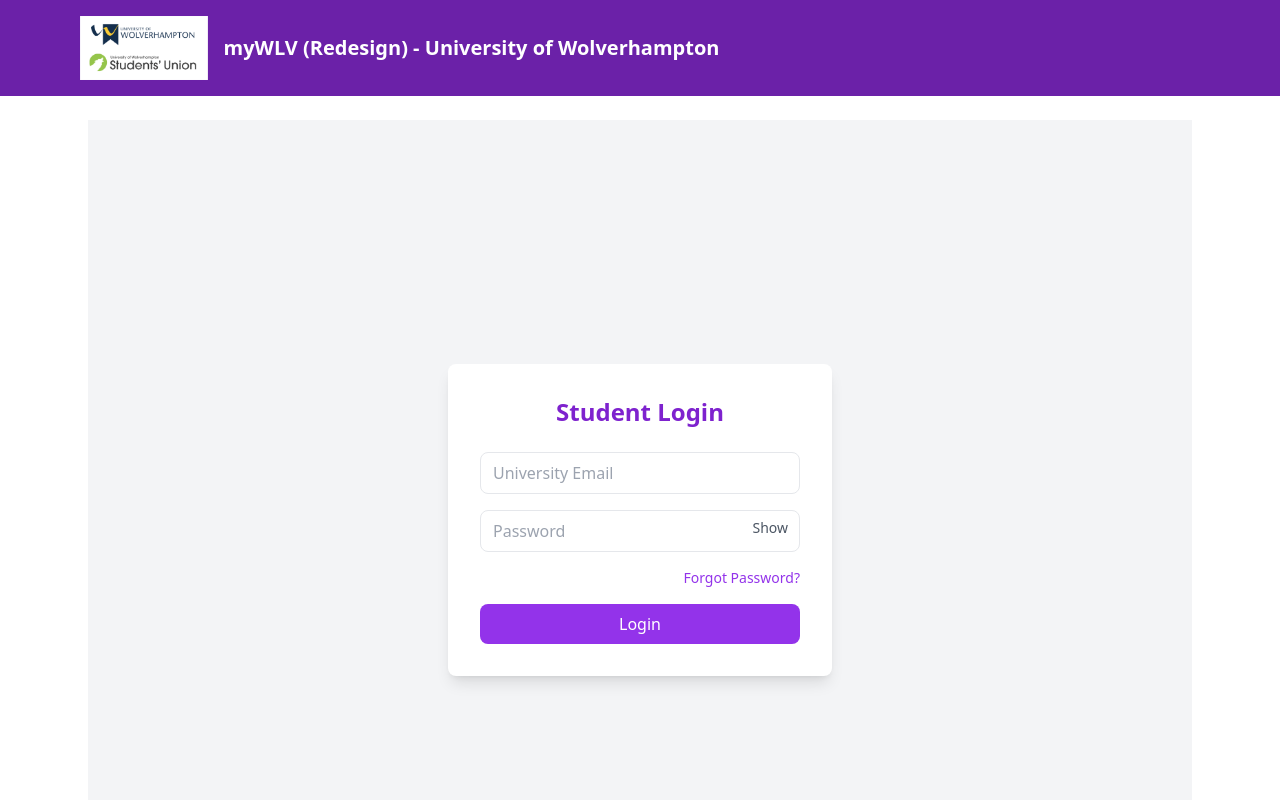
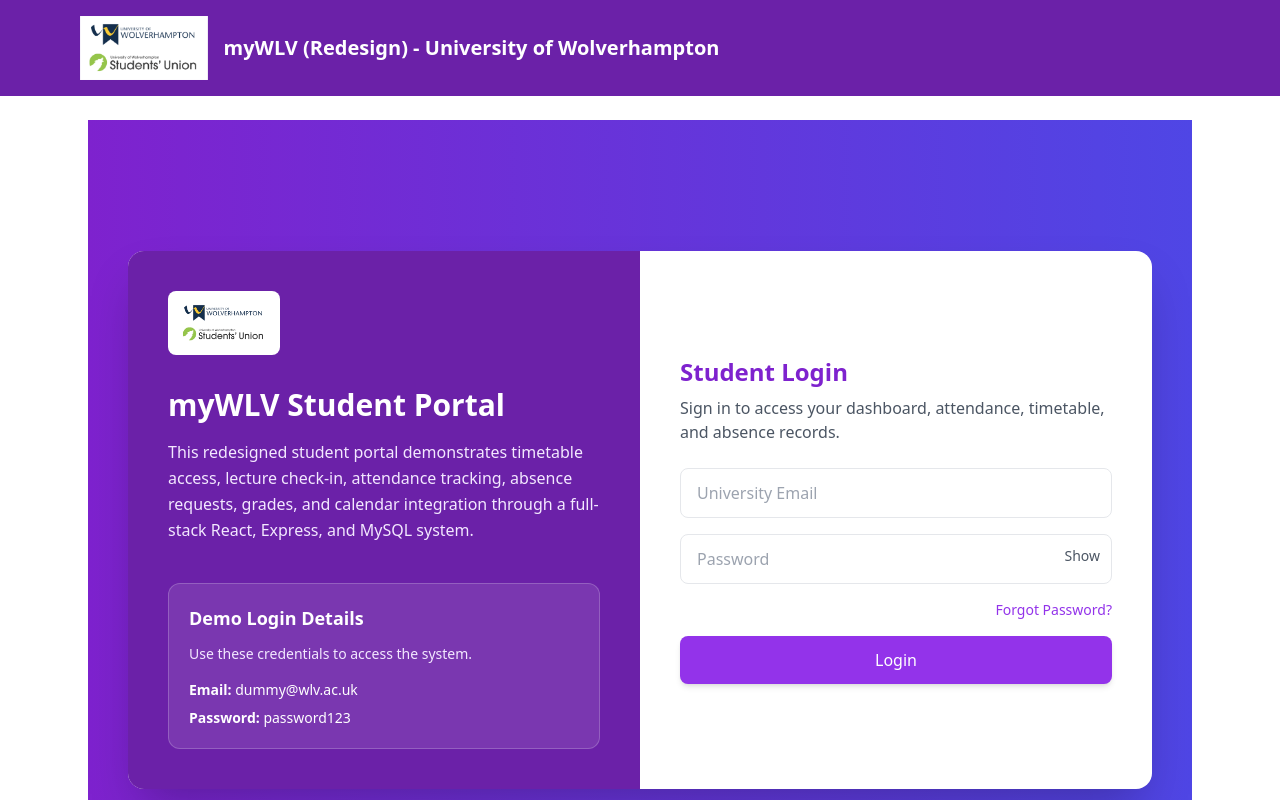
Before and after one commit to Qassy123/Mywlv-clone, a React (Vite) app: page / in a window 1280 px wide. Shown: the top 800 px of the page. Built offline with nearby package versions, Linux system fonts and the light colour scheme; no server answers.

Commit message:
Polish login page and add demo credentials panel

```diff
--- a/src/pages/Login.jsx
+++ b/src/pages/Login.jsx
@@ -1,23 +1,34 @@
 import React, { useState } from "react";
 import { useNavigate } from "react-router-dom";
 import { API_BASE } from "../config";
+import uowLogo from "../assets/uow-logo.jpg";
 
 const Login = ({ setIsAuthenticated }) => {
-  // Form state
+  // This function stores the email input value for login.
   const [email, setEmail] = useState("");
+
+  // This function stores the password input value for login.
   const [password, setPassword] = useState("");
 
-  // UI state
+  // This function stores any login error message shown to the user.
   const [error, setError] = useState("");
+
+  // This function controls whether the password is visible or hidden.
   const [showPassword, setShowPassword] = useState(false);
+
+  // This function controls whether the forgot password modal is open.
   const [forgotOpen, setForgotOpen] = useState(false);
+
+  // This function stores the reset email entered in the forgot password modal.
   const [resetEmail, setResetEmail] = useState("");
 
   const navigate = useNavigate();
 
-  // Login request + store JWT
+  // This function sends the login request and stores the returned JWT token on success.
   const handleLogin = async (e) => {
     e.preventDefault();
+    setError("");
+
     try {
       const response = await fetch(`${API_BASE}/login`, {
         method: "POST",
@@ -41,14 +52,75 @@
   };
 
   return (
-    <div className="flex items-center justify-center min-h-screen bg-gray-100 dark:bg-gray-900">
-      <div className="bg-white dark:bg-gray-800 p-8 rounded-lg shadow-lg w-96">
-        <h2 className="text-2xl font-bold text-purple-700 dark:text-purple-300 mb-6 text-center">
+    <div className="min-h-screen bg-gradient-to-r from-purple-700 to-indigo-600 dark:from-gray-900 dark:to-gray-800 flex items-center justify-center p-6">
+      <div className="w-full max-w-5xl grid grid-cols-1 lg:grid-cols-2 bg-white dark:bg-gray-900 rounded-2xl shadow-2xl overflow-hidden">
+        <div className="hidden lg:flex flex-col justify-between bg-purple-800 text-white p-10">
+          <div>
+            <img
+              src={uowLogo}
+              alt="University of Wolverhampton Logo"
+              className="h-16 w-auto object-contain mb-8 bg-white rounded-lg p-2"
+            />
+            <h1 className="text-3xl font-bold mb-4">
+              myWLV Student Portal
+            </h1>
+            <p className="text-purple-100 leading-relaxed">
+              This redesigned student portal demonstrates timetable access, lecture
+              check-in, attendance tracking, absence requests, grades, and calendar
+              integration through a full-stack React, Express, and MySQL system.
+            </p>
+          </div>
+
+          <div className="mt-10 rounded-xl bg-white/10 border border-white/20 p-5">
+            <h2 className="text-lg font-semibold mb-3">Demo Login Details</h2>
+            <p className="text-sm text-purple-100">Use these credentials to access the system.</p>
+            <div className="mt-4 space-y-2 text-sm">
+              <p>
+                <span className="font-semibold">Email:</span> dummy@wlv.ac.uk
+              </p>
+              <p>
+                <span className="font-semibold">Password:</span> password123
+              </p>
+            </div>
+          </div>
+        </div>
+
+        <div className="flex items-center justify-center p-8 sm:p-10">
+          <div className="w-full max-w-md">
+            <div className="lg:hidden flex flex-col items-center mb-6">
+              <img
+                src={uowLogo}
+                alt="University of Wolverhampton Logo"
+                className="h-14 w-auto object-contain mb-4"
+              />
+              <h1 className="text-2xl font-bold text-purple-700 dark:text-purple-300 text-center">
+                myWLV Student Portal
+              </h1>
+            </div>
+
+            <div className="mb-6">
+              <h2 className="text-2xl font-bold text-purple-700 dark:text-purple-300">
                 Student Login
               </h2>
+              <p className="text-gray-600 dark:text-gray-300 mt-2">
+                Sign in to access your dashboard, attendance, timetable, and absence records.
+              </p>
+            </div>
+
+            <div className="lg:hidden mb-6 rounded-xl bg-purple-50 dark:bg-gray-800 border border-purple-100 dark:border-gray-700 p-4">
+              <h3 className="text-base font-semibold text-purple-700 dark:text-purple-300 mb-2">
+                Demo Login Details
+              </h3>
+              <p className="text-sm text-gray-700 dark:text-gray-300">
+                Email: dummy@wlv.ac.uk
+              </p>
+              <p className="text-sm text-gray-700 dark:text-gray-300">
+                Password: password123
+              </p>
+            </div>
 
             {error && (
-          <p className="mb-4 text-red-600 dark:text-red-400 font-medium text-center">
+              <p className="mb-4 text-red-600 dark:text-red-400 font-medium text-center rounded-lg bg-red-50 dark:bg-red-950 px-3 py-2">
                 {error}
               </p>
             )}
@@ -59,7 +131,7 @@
                 placeholder="University Email"
                 value={email}
                 onChange={(e) => setEmail(e.target.value)}
-            className="w-full border dark:border-gray-600 dark:bg-gray-700 dark:text-white rounded-lg px-3 py-2 focus:outline-none focus:ring-2 focus:ring-purple-500"
+                className="w-full border dark:border-gray-600 dark:bg-gray-800 dark:text-white rounded-lg px-4 py-3 focus:outline-none focus:ring-2 focus:ring-purple-500"
                 required
               />
 
@@ -69,12 +141,12 @@
                   placeholder="Password"
                   value={password}
                   onChange={(e) => setPassword(e.target.value)}
-              className="w-full border dark:border-gray-600 dark:bg-gray-700 dark:text-white rounded-lg px-3 py-2 pr-16 focus:outline-none focus:ring-2 focus:ring-purple-500"
+                  className="w-full border dark:border-gray-600 dark:bg-gray-800 dark:text-white rounded-lg px-4 py-3 pr-20 focus:outline-none focus:ring-2 focus:ring-purple-500"
                   required
                 />
                 <button
                   type="button"
-              className="absolute right-3 top-2 text-sm text-gray-600 dark:text-gray-300"
+                  className="absolute right-3 top-3 text-sm text-gray-600 dark:text-gray-300"
                   onClick={() => setShowPassword(!showPassword)}
                 >
                   {showPassword ? "Hide" : "Show"}
@@ -90,11 +162,13 @@
 
               <button
                 type="submit"
-            className="w-full bg-purple-600 text-white py-2 rounded-lg hover:bg-purple-700 transition"
+                className="w-full bg-purple-600 text-white py-3 rounded-lg hover:bg-purple-700 transition shadow-md"
               >
                 Login
               </button>
             </form>
+          </div>
+        </div>
       </div>
 
       {forgotOpen && (
```
Lines whose indentation alone changed are shown as unchanged.
